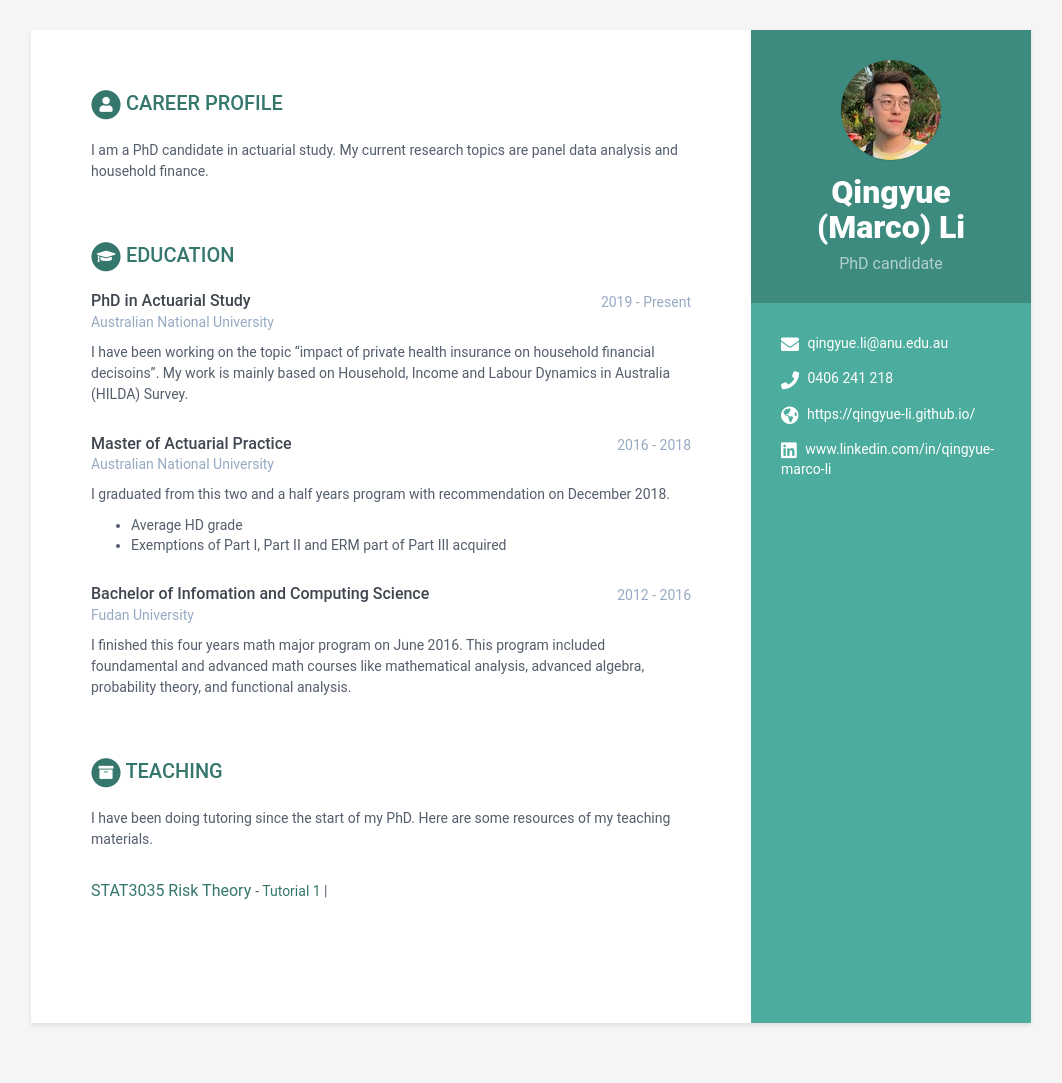
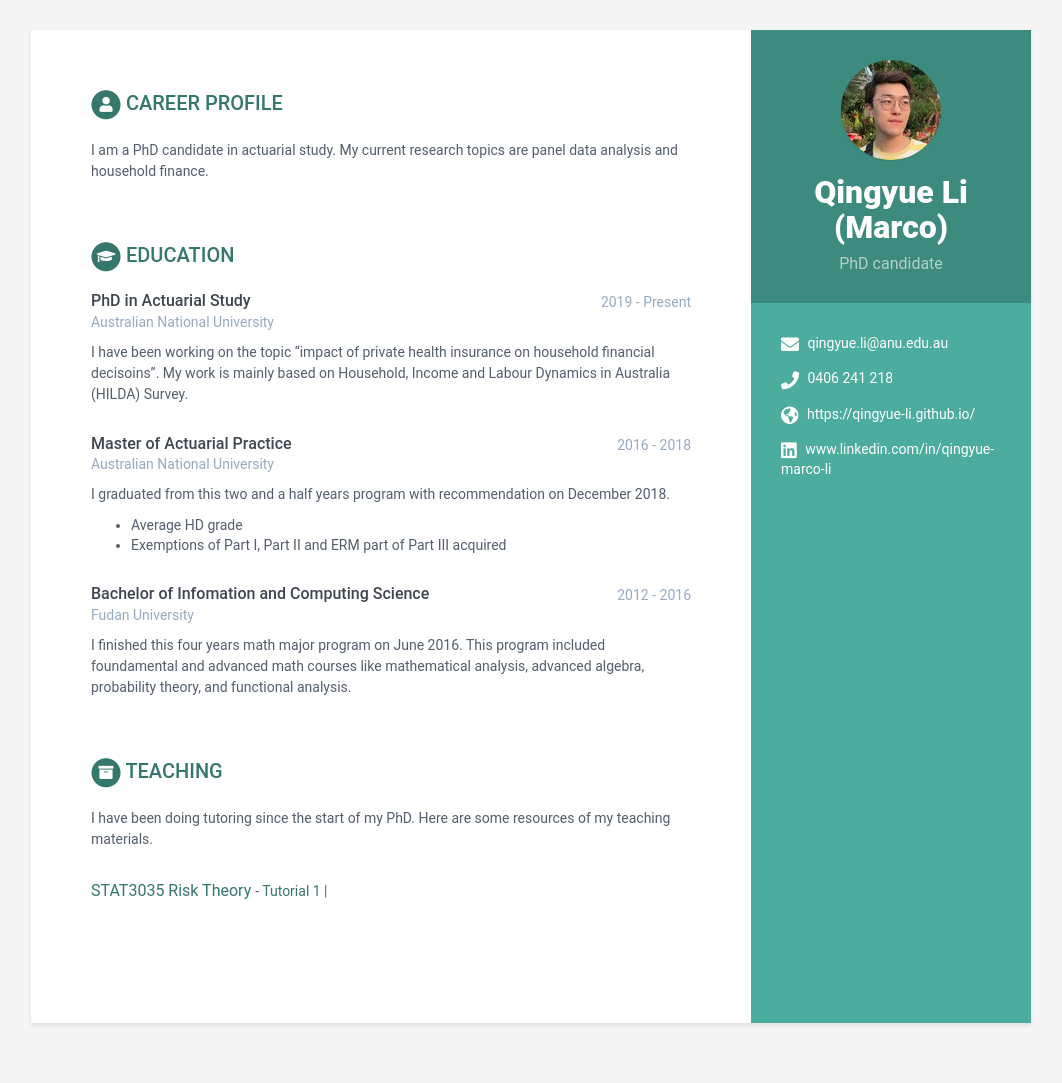
Before and after one commit to qingyue-li/qingyue-li.github.io, a Jekyll site: the page built from index.html, in a window 1280 px wide. Shown: the whole page, without its empty margins (109-1171 px from the left). Built offline with Jekyll 4.4.1, drawn with Linux system fonts in a browser that asks for light colours.

```diff
--- a/_data/data.yml
+++ b/_data/data.yml
@@ -7,7 +7,7 @@ sidebar:
     education: False # set to False if you want education in main section instead of in sidebar
 
     # Profile information
-    name: Qingyue (Marco) Li
+    name: Qingyue Li (Marco)
     tagline: PhD candidate
     avatar: qyliprofile.jpg  #place a 100x100 picture inside /assets/images/ folder and provide the name of the file below
 
```
